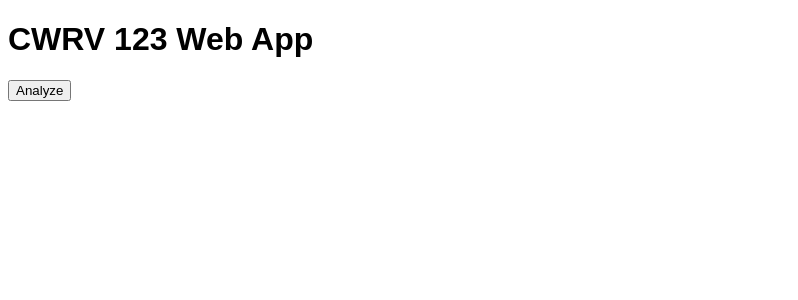
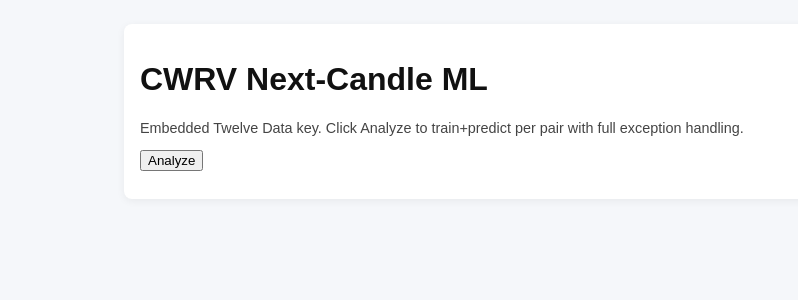
Before and after one commit to lucky-prashant/Cwrv, a Flask app: page / in a window 1280 px wide. Shown: the top 300 px of the page, without its empty margins (0-798 px from the left). Run offline with Flask 3, Linux system fonts and the light colour scheme.

Commit message:
Add files via upload

```diff
--- a/app.py
+++ b/app.py
@@ -1,81 +1,181 @@
+
 from flask import Flask, render_template, jsonify
-import requests, os, traceback
+import requests, time, traceback
+import numpy as np, pandas as pd
+from sklearn.linear_model import LogisticRegression
+from sklearn.exceptions import ConvergenceWarning
+import warnings
 
-app = Flask(__name__)
+app = Flask(__name__, static_folder='static', template_folder='templates')
 
-# =================== CONFIG ===================
-API_KEY = os.environ.get("TWELVE_DATA_API_KEY", "b7ea33d435964da0b0a65b1c6a029891")
-PAIRS = ["EUR/USD", "GBP/USD", "USD/JPY", "EUR/JPY", "AUD/CAD"]
+# === Config (embedded) ===
+TWELVE_DATA_API_KEY = "b7ea33d435964da0b0a65b1c6a029891"
+PAIRS = ["EUR/USD","GBP/USD","USD/JPY","EUR/JPY","AUD/CAD"]
 INTERVAL = "5min"
-LIMIT = 30
+OUTPUTSIZE = 240
+TIMEOUT = 15
+RETRIES = 2
 
-# =================== FETCH DATA ===================
+# === HTTP + Data ===
+def http_get_json(url, params, retries=RETRIES, timeout=TIMEOUT):
+    last_err = None
+    for i in range(retries+1):
+        try:
+            r = requests.get(url, params=params, timeout=timeout)
+            if r.status_code == 200:
+                return r.json()
+            last_err = RuntimeError(f"HTTP {r.status_code}: {r.text[:250]}")
+        except Exception as e:
+            last_err = e
+        time.sleep(0.6*(i+1))
+    raise last_err
+
 def fetch_candles(pair):
+    params = {
+        "symbol": pair,
+        "interval": INTERVAL,
+        "outputsize": OUTPUTSIZE,
+        "format": "JSON",
+        "apikey": TWELVE_DATA_API_KEY,
+    }
+    data = http_get_json("https://api.twelvedata.com/time_series", params)
+    if isinstance(data, dict) and data.get("status") == "error":
+        raise RuntimeError(data.get("message","Twelve Data API error"))
+    values = data.get("values") or data.get("data")
+    if not values or not isinstance(values, list):
+        raise ValueError("No candle 'values' in API response")
+    # newest first -> oldest first
+    values = list(reversed(values))
+    out = []
+    for v in values:
+        try:
+            o = float(v["open"]); h=float(v["high"]); l=float(v["low"]); c=float(v["close"])
+            t = v.get("datetime") or v.get("timestamp","")
+            if h < max(o,c) or l > min(o,c):  # bad row guard
+                continue
+            vol = float(v.get("volume", 0) or 0)
+            out.append({"t":t,"o":o,"h":h,"l":l,"c":c,"v":vol})
+        except Exception:
+            continue
+    if len(out) < 40:
+        raise ValueError("Not enough clean candles")
+    return out
+
+# === Heuristic fallback ===
+def ema_last(arr, span):
+    return pd.Series(arr).ewm(span=span, adjust=False).mean().iloc[-1]
+
+def heuristic_predict(candles):
     try:
-        url = f"https://api.twelvedata.com/time_series?symbol={pair}&interval={INTERVAL}&outputsize={LIMIT}&apikey={API_KEY}"
-        resp = requests.get(url)
-        data = resp.json()
-        if "values" not in data:
-            return None
-        candles = []
-        for c in reversed(data["values"]):
-            candles.append({
-                "t": c["datetime"],
-                "o": float(c["open"]),
-                "h": float(c["high"]),
-                "l": float(c["low"]),
-                "c": float(c["close"]),
-                "v": float(c.get("volume", 0))
-            })
-        return candles
+        closes = [x["c"] for x in candles]
+        e9 = ema_last(closes,9) if len(closes)>=9 else closes[-1]
+        e21 = ema_last(closes,21) if len(closes)>=21 else e9
+        e50 = ema_last(closes,50) if len(closes)>=50 else e21
+        trend = "side"
+        if e9>e21>e50: trend="up"
+        elif e9<e21<e50: trend="down"
+        last = candles[-1]; body = last["c"]-last["o"]
+        score = 0.0; why=[]
+        if trend=="up": score+=0.8; why.append("EMA up")
+        elif trend=="down": score-=0.8; why.append("EMA down")
+        else: why.append("sideways")
+        if body>0: score+=0.4; why.append("last bullish")
+        elif body<0: score-=0.4; why.append("last bearish")
+        rng = max(1e-9, last["h"]-last["l"])
+        if abs(body)/rng < 0.15: score*=0.7; why.append("small body")
+        pred = "CALL" if score>0 else "PUT" if score<0 else "NO_TRADE"
+        conf = min(95, max(55, int(50+abs(score)*22)))
+        return {"prediction":pred,"confidence":conf,"reason":"; ".join(why),"mode":"heuristic"}
     except Exception as e:
-        print("Fetch error:", e, traceback.format_exc())
-        return None
+        return {"prediction":"ERROR","confidence":0,"reason":f"Heuristic failed: {e}","mode":"heuristic"}
 
-# =================== CWRV123 LOGIC ===================
-def cwrv123_predict(candles):
-    if not candles or len(candles) < 6:
-        return {"prediction": "NO_TRADE", "confidence": "Low", "reason": "Not enough data", "accuracy": 50}
+# === ML ===
+def features_df(candles):
+    df = pd.DataFrame(candles)
+    df["ret"] = df["c"].pct_change().fillna(0.0)
+    df["body"] = df["c"]-df["o"]
+    df["u_wick"] = df["h"]-df[["c","o"]].max(axis=1)
+    df["l_wick"] = df[["c","o"]].min(axis=1)-df["l"]
+    df["range"] = (df["h"]-df["l"]).replace(0,np.nan).fillna(method="bfill").fillna(method="ffill")
+    df["ema9"] = df["c"].ewm(span=9,adjust=False).mean()
+    df["ema21"] = df["c"].ewm(span=21,adjust=False).mean()
+    df["ema50"] = df["c"].ewm(span=50,adjust=False).mean()
+    df["ema9_21"] = df["ema9"]-df["ema21"]
+    df["ema21_50"] = df["ema21"]-df["ema50"]
+    df["body_pct_rng"] = (df["body"]/df["range"]).replace([np.inf,-np.inf],0).fillna(0)
+    df["vol_ema"] = df["v"].ewm(span=10,adjust=False).mean()
+    df = df.replace([np.inf,-np.inf],0).dropna().reset_index(drop=True)
+    return df
 
-    last = candles[-6:]
-    ups = sum(1 for c in last if c["c"] > c["o"])
-    downs = sum(1 for c in last if c["c"] < c["o"])
-    avg_vol = sum(c["v"] for c in last) / len(last)
-    strong = [c for c in last if abs(c["c"] - c["o"]) > (c["h"] - c["l"]) * 0.5 and c["v"] >= avg_vol]
+def train_and_predict(candles):
+    try:
+        df = features_df(candles)
+        # label next candle direction (next close > next open)
+        df["next_c"] = df["c"].shift(-1)
+        df["next_o"] = df["o"].shift(-1)
+        df = df.dropna().reset_index(drop=True)
+        df["y"] = (df["next_c"]>df["next_o"]).astype(int)
+        feat_cols = ["ret","body","u_wick","l_wick","range","ema9_21","ema21_50","body_pct_rng","v","vol_ema"]
+        if len(df) < 60:
+            raise ValueError("Insufficient rows for ML")
+        X = df[feat_cols].values
+        y = df["y"].values
+        x_last = df.iloc[-1:][feat_cols].values
+        with warnings.catch_warnings():
+            warnings.filterwarnings("ignore", category=ConvergenceWarning)
+            model = LogisticRegression(solver="liblinear",max_iter=400,class_weight="balanced")
+            model.fit(X,y)
+        proba = model.predict_proba(x_last)[0]
+        p_call = float(proba[1])
+        pred = "CALL" if p_call>=0.5 else "PUT"
+        conf = int(round(max(p_call,1-p_call)*100))
+        return {"prediction":pred,"confidence":conf,"prob_call":round(p_call,4),
+                "reason":f"LogReg on {len(y)} samples; features={','.join(feat_cols)}",
+                "mode":"ml"}
+    except Exception as e:
+        fb = heuristic_predict(candles)
+        fb["reason"] = f"ML failed: {e} | Fallback -> " + fb.get("reason","")
+        fb["mode"] = "ml_fallback"
+        return fb
 
-    if ups >= 4 and len(strong) >= 2:
-        return {"prediction": "CALL", "confidence": "High", "reason": "Wave 1-3-5 impulse up with strong volume", "accuracy": 85}
-    elif downs >= 4 and len(strong) >= 2:
-        return {"prediction": "PUT", "confidence": "High", "reason": "Wave 1-3-5 impulse down with strong volume", "accuracy": 85}
-    elif ups > downs:
-        return {"prediction": "CALL", "confidence": "Medium", "reason": "More bullish candles in CWRV structure", "accuracy": 65}
-    elif downs > ups:
-        return {"prediction": "PUT", "confidence": "Medium", "reason": "More bearish candles in CWRV structure", "accuracy": 65}
-    else:
-        return {"prediction": "NO_TRADE", "confidence": "Low", "reason": "Unclear wave structure", "accuracy": 50}
+def analyze_pair(pair):
+    out = {"pair":pair,"status":"ok"}
+    try:
+        candles = fetch_candles(pair)
+        res = train_and_predict(candles)
+        last = candles[-1]
+        out.update({
+            "prediction":res.get("prediction","ERROR"),
+            "confidence":res.get("confidence",0),
+            "prob_call":res.get("prob_call"),
+            "reason":res.get("reason",""),
+            "mode":res.get("mode",""),
+            "last_candle":{"t":last["t"],"o":last["o"],"h":last["h"],"l":last["l"],"c":last["c"]}
+        })
+    except Exception as e:
+        out.update({"status":"error","prediction":"ERROR","confidence":0,"reason":f"Pair error: {e}"})
+    return out
 
-# =================== ROUTES ===================
+# === Routes ===
 @app.route("/")
 def index():
-    return render_template("index.html")
+    return render_template("index.html", pairs=PAIRS, interval=INTERVAL)
 
-@app.route("/analyze")
+@app.route("/analyze", methods=["POST"])
 def analyze():
-    results = {}
-    for pair in PAIRS:
-        candles = fetch_candles(pair)
-        if not candles:
-            results[pair] = {"error": "Failed to fetch data"}
-            continue
-        pred = cwrv123_predict(candles)
-        results[pair] = {
-            "prediction": pred["prediction"],
-            "confidence": pred["confidence"],
-            "reason": pred["reason"],
-            "accuracy": pred["accuracy"],
-            "last_candle": {"o": candles[-1]["o"], "c": candles[-1]["c"]}
-        }
-    return jsonify(results)
+    resp = {"status":"ok","results":{}}
+    try:
+        for p in PAIRS:
+            resp["results"][p] = analyze_pair(p)
+    except Exception as e:
+        resp["status"]="error"
+        resp["error"]=str(e)
+        resp["trace"]=traceback.format_exc()[:1500]
+    return jsonify(resp)
+
+@app.route("/health")
+def health():
+    return jsonify({"status":"healthy"}), 200
 
 if __name__ == "__main__":
-    app.run(host="0.0.0.0", port=5000)
+    app.run(host="0.0.0.0", port=5000, debug=False)
--- a/requirements.txt
+++ b/requirements.txt
@@ -1,3 +1,5 @@
 flask
-gunicorn
 requests
+pandas
+numpy
+scikit-learn
--- /dev/null
+++ b/static/css/style.css
@@ -0,0 +1,10 @@
+
+body{font-family: Arial, sans-serif; background:#f5f7fa; color:#111}
+.container{max-width:1000px;margin:24px auto;padding:16px;background:white;border-radius:8px;box-shadow:0 2px 8px rgba(0,0,0,0.06)}
+.grid{display:flex;flex-wrap:wrap;gap:12px;margin-top:12px}
+.box{flex:1 1 260px;border:1px solid #e2e8f0;border-radius:6px;padding:10px;background:#fff}
+.pred{font-weight:700;padding:6px;border-radius:4px;display:inline-block}
+.pred.call{background:#e6ffed;color:#065f46}
+.pred.put{background:#ffe6e6;color:#7f1d1d}
+.note{color:#444;font-size:0.9rem}
+.mode,.prob,.last,.reason{margin-top:6px;font-size:0.92rem}
--- /dev/null
+++ b/static/js/app.js
@@ -0,0 +1,41 @@
+
+document.getElementById('analyzeBtn').addEventListener('click', async function(){
+  const btn = this;
+  btn.disabled = true;
+  btn.textContent = 'In Progress...';
+  document.getElementById('status').textContent = 'Training & predicting — please wait';
+  document.getElementById('results').innerHTML = '';
+  try{
+    const res = await fetch('/analyze', {method:'POST'});
+    const data = await res.json();
+    if(data.status !== 'ok'){
+      document.getElementById('status').textContent = 'Error: ' + (data.error || 'unknown');
+      return;
+    }
+    document.getElementById('status').textContent = 'Done';
+    const results = data.results || {};
+    Object.keys(results).forEach(pair => {
+      const r = results[pair];
+      const box = document.createElement('div');
+      box.className = 'box';
+      const pred = (r.prediction || 'N/A').toUpperCase();
+      const conf = r.confidence!==undefined ? (r.confidence + '%') : '';
+      const mode = r.mode || '';
+      const reason = r.reason || '';
+      const last = r.last_candle ? `O:${r.last_candle.o} H:${r.last_candle.h} L:${r.last_candle.l} C:${r.last_candle.c}` : 'N/A';
+      const prob = r.prob_call!==undefined && r.prob_call!==null ? r.prob_call : '';
+      box.innerHTML = `<h3>${pair}</h3>
+                       <div class="pred ${pred.toLowerCase()}">${pred} ${conf}</div>
+                       <div class="mode">Mode: ${mode}</div>
+                       <div class="prob">Prob CALL: ${prob}</div>
+                       <div class="last">Last candle: ${last}</div>
+                       <div class="reason">${reason}</div>`;
+      document.getElementById('results').appendChild(box);
+    });
+  }catch(err){
+    document.getElementById('status').textContent = 'Request failed: ' + err;
+  }finally{
+    btn.disabled = false;
+    btn.textContent = 'Analyze';
+  }
+});
--- a/templates/index.html
+++ b/templates/index.html
@@ -1,37 +1,20 @@
-<!DOCTYPE html>
-<html>
-<head>
-    <title>CWRV Predictor</title>
-    <script>
-        async function analyze() {
-            document.getElementById("btn").innerText = "Analyzing...";
-            let res = await fetch("/analyze");
-            let data = await res.json();
-            let div = document.getElementById("results");
-            div.innerHTML = "";
-            for (let pair in data) {
-                let r = data[pair];
-                if (r.error) {
-                    div.innerHTML += `<div><h3>${pair}</h3><p>${r.error}</p></div>`;
-                    continue;
-                }
-                div.innerHTML += `
-                <div style="border:1px solid #ccc;padding:10px;margin:5px;display:inline-block;width:200px;">
-                    <h3>${pair}</h3>
-                    <p>Prediction: <b>${r.prediction}</b></p>
-                    <p>Confidence: ${r.confidence}</p>
-                    <p>Accuracy: ${r.accuracy}%</p>
-                    <p>Reason: ${r.reason}</p>
-                    <small>Last Candle: O:${r.last_candle["o"]} C:${r.last_candle["c"]}</small>
-                </div>`;
-            }
-            document.getElementById("btn").innerText = "Analyze";
-        }
-    </script>
-</head>
-<body style="font-family:Arial;">
-    <h1>CWRV 123 Web App</h1>
-    <button id="btn" onclick="analyze()">Analyze</button>
-    <div id="results"></div>
-</body>
+
+<!doctype html>
+<html lang="en">
+  <head>
+    <meta charset="utf-8">
+    <title>CWRV Next-Candle ML (Embedded)</title>
+    <meta name="viewport" content="width=device-width, initial-scale=1">
+    <link rel="stylesheet" href="/static/css/style.css">
+  </head>
+  <body>
+    <div class="container">
+      <h1>CWRV Next-Candle ML</h1>
+      <p class="note">Embedded Twelve Data key. Click Analyze to train+predict per pair with full exception handling.</p>
+      <button id="analyzeBtn">Analyze</button>
+      <div id="status"></div>
+      <div id="results" class="grid"></div>
+    </div>
+    <script src="/static/js/app.js"></script>
+  </body>
 </html>
```
Also changed, not shown: README.md, 1 other file.
